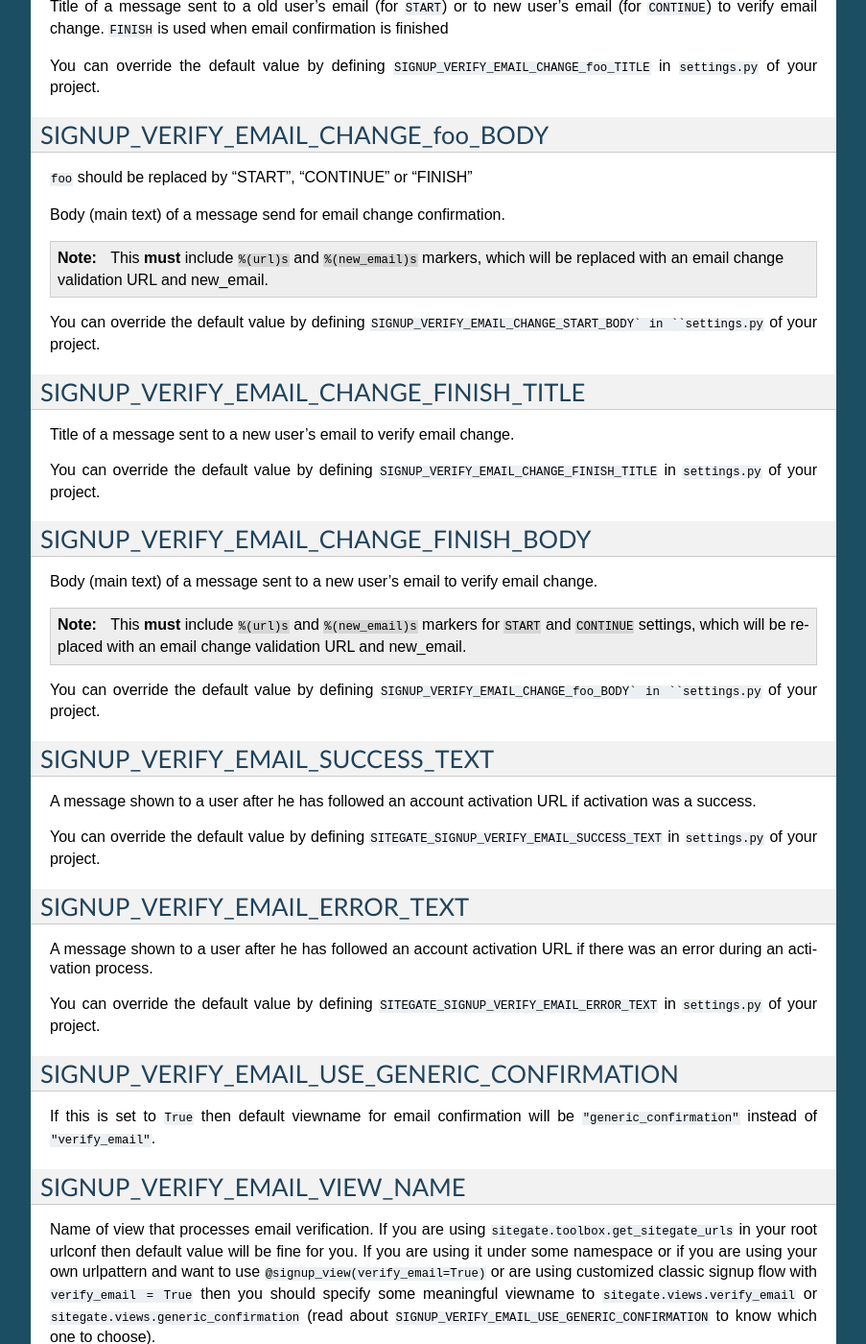
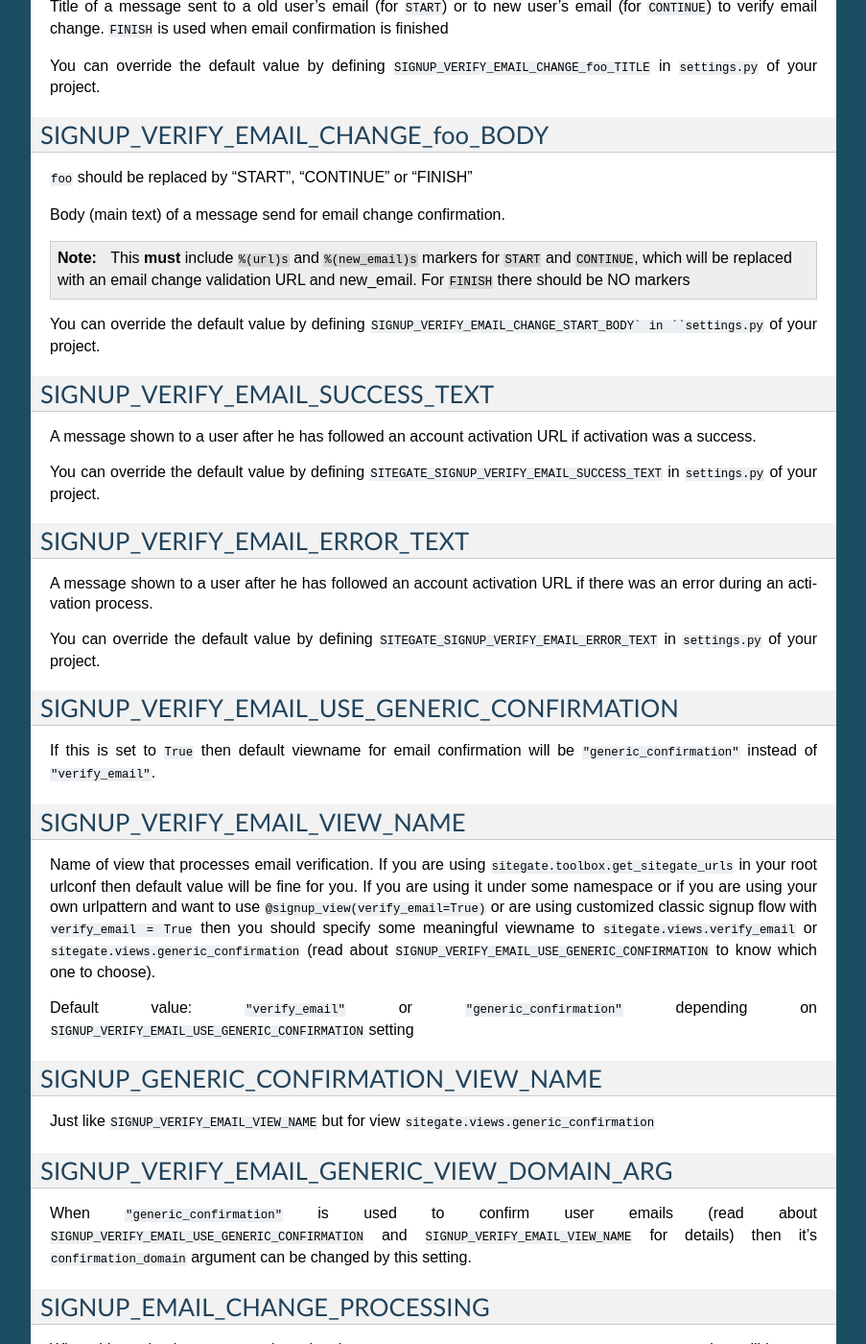
Before and after one commit to idlesign/django-sitegate, a Sphinx documentation site: the page built from docs/source/prefs.rst, in a window 1280 px wide and 1400 px high, scrolled down 1311 px. Shown: the whole window at 96% size, without its empty margins (198-1101 px from the left). Built offline with Sphinx 7.4.7, drawn with Linux system fonts in a browser that asks for light colours; some of the changed text lies outside the part shown.

```diff
--- a/docs/source/prefs.rst
+++ b/docs/source/prefs.rst
@@ -91,29 +91,9 @@ Body (main text) of a message send for email change confirmation.
 
 .. note::
 
-    This **must** include ``%(url)s`` and ``%(new_email)s`` markers, which will be replaced with an email change validation URL and new_email.
+    This **must** include ``%(url)s`` and ``%(new_email)s`` markers for ``START`` and ``CONTINUE``, which will be replaced with an email change validation URL and new_email. For ``FINISH`` there should be NO markers
 
 You can override the default value by defining ``SIGNUP_VERIFY_EMAIL_CHANGE_START_BODY` in ``settings.py`` of your project.
-
-
-SIGNUP_VERIFY_EMAIL_CHANGE_FINISH_TITLE
---------------------------------
-
-Title of a message sent to a new user's email to verify email change.
-
-You can override the default value by defining ``SIGNUP_VERIFY_EMAIL_CHANGE_FINISH_TITLE`` in ``settings.py`` of your project.
-
-
-SIGNUP_VERIFY_EMAIL_CHANGE_FINISH_BODY
--------------------------------
-
-Body (main text) of a message sent to a new user's email to verify email change.
-
-.. note::
-
-    This **must** include ``%(url)s`` and ``%(new_email)s`` markers for ``START`` and ``CONTINUE`` settings, which will be replaced with an email change validation URL and new_email.
-
-You can override the default value by defining ``SIGNUP_VERIFY_EMAIL_CHANGE_foo_BODY` in ``settings.py`` of your project.
 
 
 
@@ -162,7 +142,7 @@ SIGNUP_EMAIL_CHANGE_PROCESSING
 ------------------------------
 
 When this setting is set to ``True`` then signal ``sitegate.signal_receivers.process_email_change`` receiver will be connected to
-`sig_generic_confirmation_received`` signal to handle data that is fired by visiting urls that
+``sig_generic_confirmation_received`` signal to handle data that is fired by visiting urls that
 were previously generated by visiting url returned by ``EmailConfirmation.start_email_change``,
 ``EmailConfirmation.continue_email_change``.
 
```
Also changed, not shown: other parts of docs/source/prefs.rst (+2 -2 lines), docs/source/utils.rst (+11 -11 lines).
